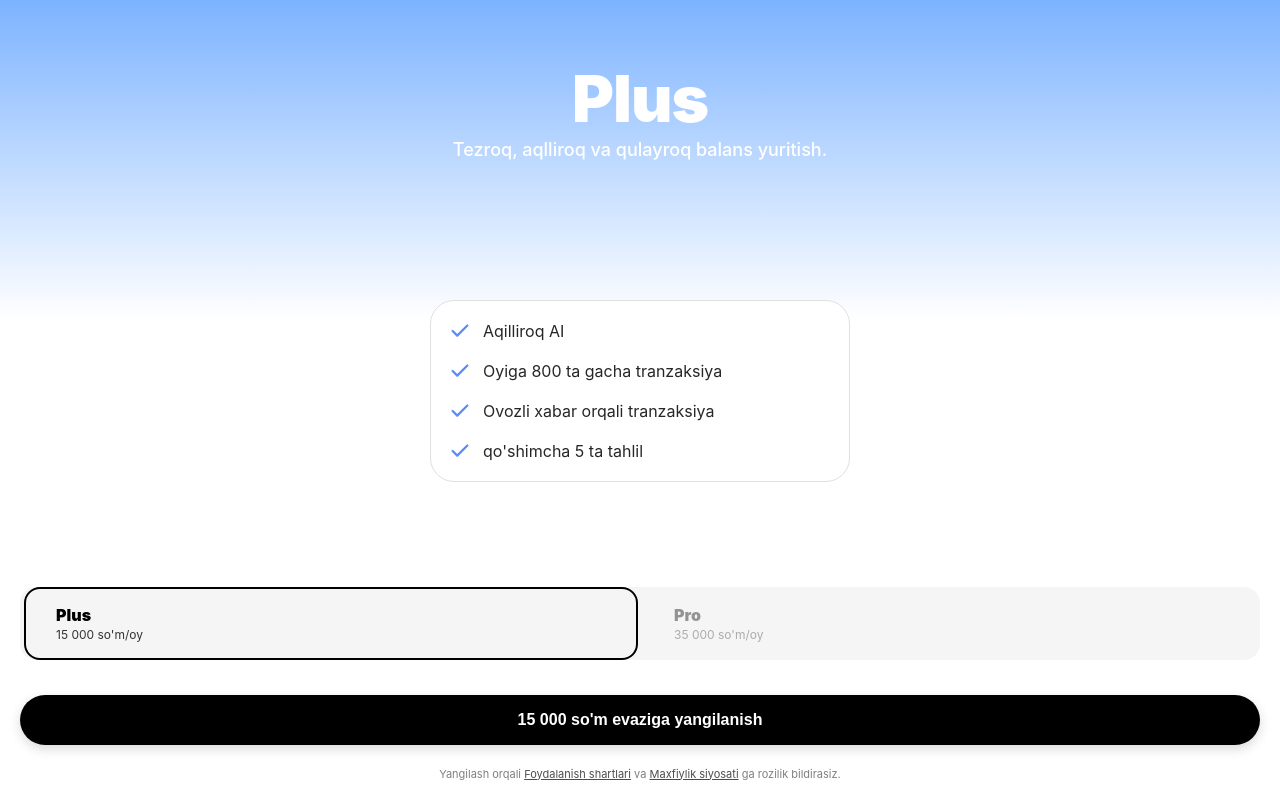
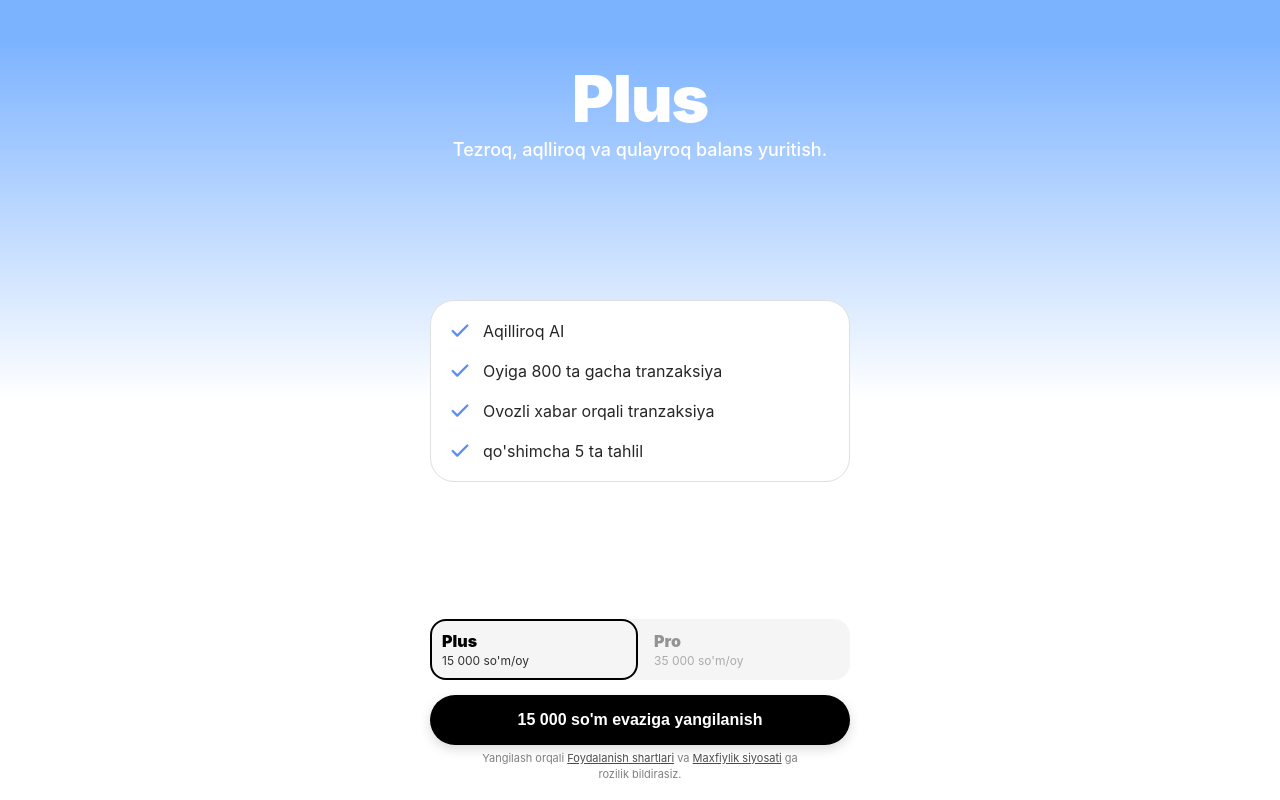
Before and after one commit to Usergeee443/pulbot_mini_app, a Flask app: page /payment in a window 1280 px wide. Run offline with Flask 3, Linux system fonts and the light colour scheme; some libraries are stand-ins or nearby versions.

Commit message:
Fix button animation with translateX and change number format from comma to space (15 000 instead of 15,000)

```diff
--- a/templates/payment.html
+++ b/templates/payment.html
@@ -42,10 +42,10 @@
             top: 0;
             left: 0;
             right: 0;
-            height: 40%;
+            height: 50%;
             z-index: 0;
             transition: opacity 0.5s ease;
-            background: linear-gradient(180deg, #7CB3FF 0%, rgba(255, 255, 255, 0) 100%);
+            background: linear-gradient(180deg, #7CB3FF 10%, #ffffff 100%);
         }
 
         /* Header */
@@ -88,7 +88,7 @@
         /* Feature list - card with border, qoq o'rtada */
         .features-list {
             width: 100%;
-            width: 420px;
+            max-width: 420px;
             display: flex;
             flex-direction: column;
             gap: 16px;
@@ -132,7 +132,7 @@
         /* Price selection buttons - rasmdagidek slider effect */
         .price-selector {
             position: fixed;
-            bottom: 140px;
+            bottom: 120px;
             left: 20px;
             right: 20px;
             display: flex;
@@ -143,12 +143,11 @@
         .price-selector-wrapper {
             background: #F5F5F5;
             border-radius: 16px;
-            padding: 4px;
             display: flex;
             gap: 4px;
             position: relative;
             width: 100%;
-            max-width: calc(100vw - 40px);
+            max-width: 420px;
         }
 
         .price-slider {
@@ -166,7 +165,7 @@
             border: none;
             width: 100%;
             border-radius: 16px;
-            padding: 14px 32px;
+            padding: 12px 12px;
             cursor: pointer;
             transition: all 0.35s cubic-bezier(0.4, 0, 0.2, 1);
             position: relative;
@@ -203,10 +202,11 @@
 
         /* Button - 100% radius + press effect */
         .action-btn {
+            max-width: 420px;
+            width: calc(100% - 40px); /* 40px = left 20px + right 20px */
             position: fixed;
             bottom: 55px;
-            left: 20px;
-            right: 20px;
+            left: 50%;
             background: #000000;
             color: #ffffff;
             border: none;
@@ -218,10 +218,11 @@
             z-index: 99;
             border-radius: 100px;
             box-shadow: 0 4px 12px rgba(0, 0, 0, 0.15);
+            transform: translateX(-50%);
         }
 
         .action-btn:active {
-            transform: scale(0.96);
+            transform: translateX(-50%) scale(0.96);
             box-shadow: 0 2px 8px rgba(0, 0, 0, 0.2);
         }
 
@@ -229,14 +230,16 @@
         .legal-text {
             position: fixed;
             bottom: 10px;
-            left: 0;
-            right: 0;
+            left: 50%;
+            transform: translateX(-50%);
             text-align: center;
             padding: 8px 40px;
             font-size: 11px;
             color: rgba(0, 0, 0, 0.5);
             line-height: 1.4;
             z-index: 50;
+            max-width: 420px;
+            width: 100%;
         }
 
         .legal-text a {
@@ -599,7 +602,7 @@
             setTimeout(() => {
                 document.getElementById('tariffTitle').textContent = data.title;
                 document.getElementById('tariffDesc').textContent = data.desc;
-                document.getElementById('actionBtnText').textContent = `${data.monthly.toLocaleString()} so'm evaziga yangilanish`;
+                document.getElementById('actionBtnText').textContent = `${data.monthly.toString().replace(/\B(?=(\d{3})+(?!\d))/g, ' ')} so'm evaziga yangilanish`;
 
                 // Update features
                 featuresList.innerHTML = data.features.map(feature => `
@@ -641,8 +644,8 @@
             const monthly = data.monthly;
             const yearly = monthly * 12 * 0.8; // 20% discount
 
-            document.getElementById('price1Month').textContent = `${monthly.toLocaleString()} so'm`;
-            document.getElementById('price12Month').textContent = `${yearly.toLocaleString()} so'm`;
+            document.getElementById('price1Month').textContent = `${monthly.toString().replace(/\B(?=(\d{3})+(?!\d))/g, ' ')} so'm`;
+            document.getElementById('price12Month').textContent = `${Math.round(yearly).toString().replace(/\B(?=(\d{3})+(?!\d))/g, ' ')} so'm`;
         }
 
         function openBottomSheet() {
```
